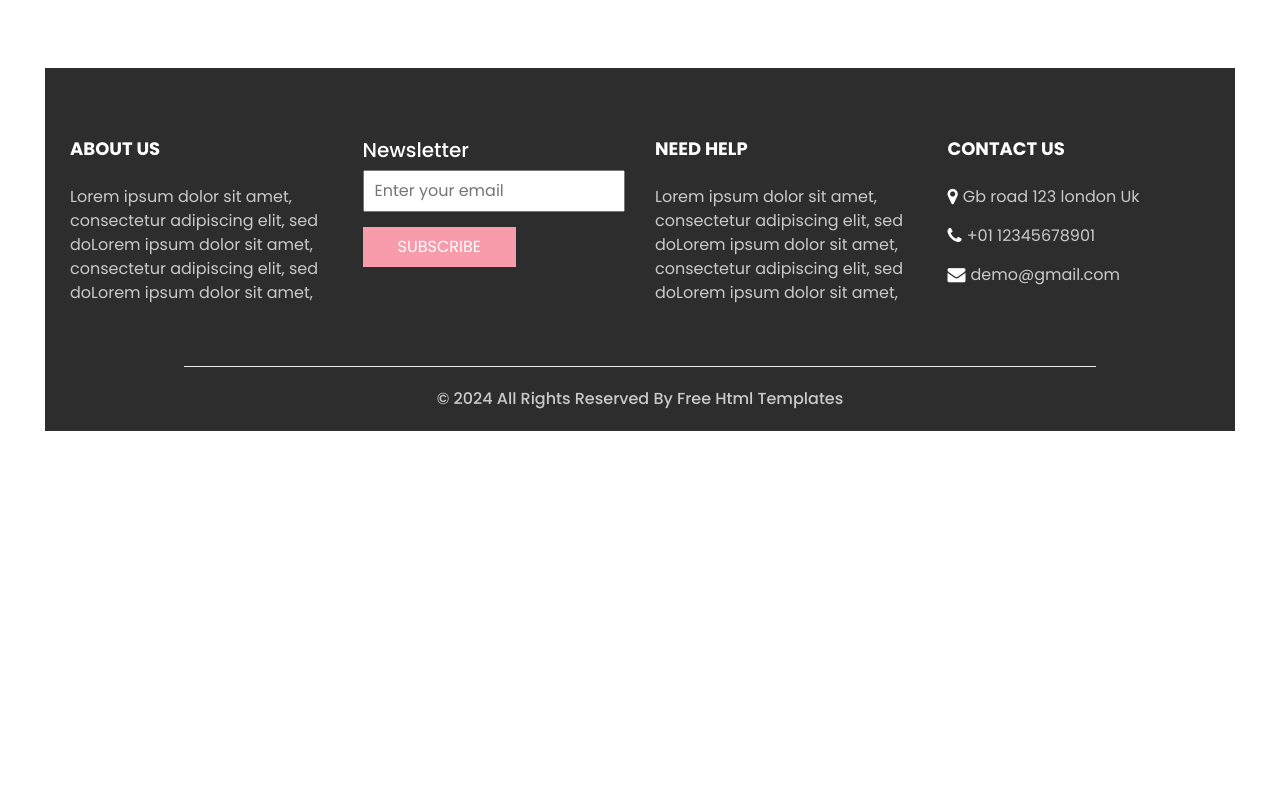
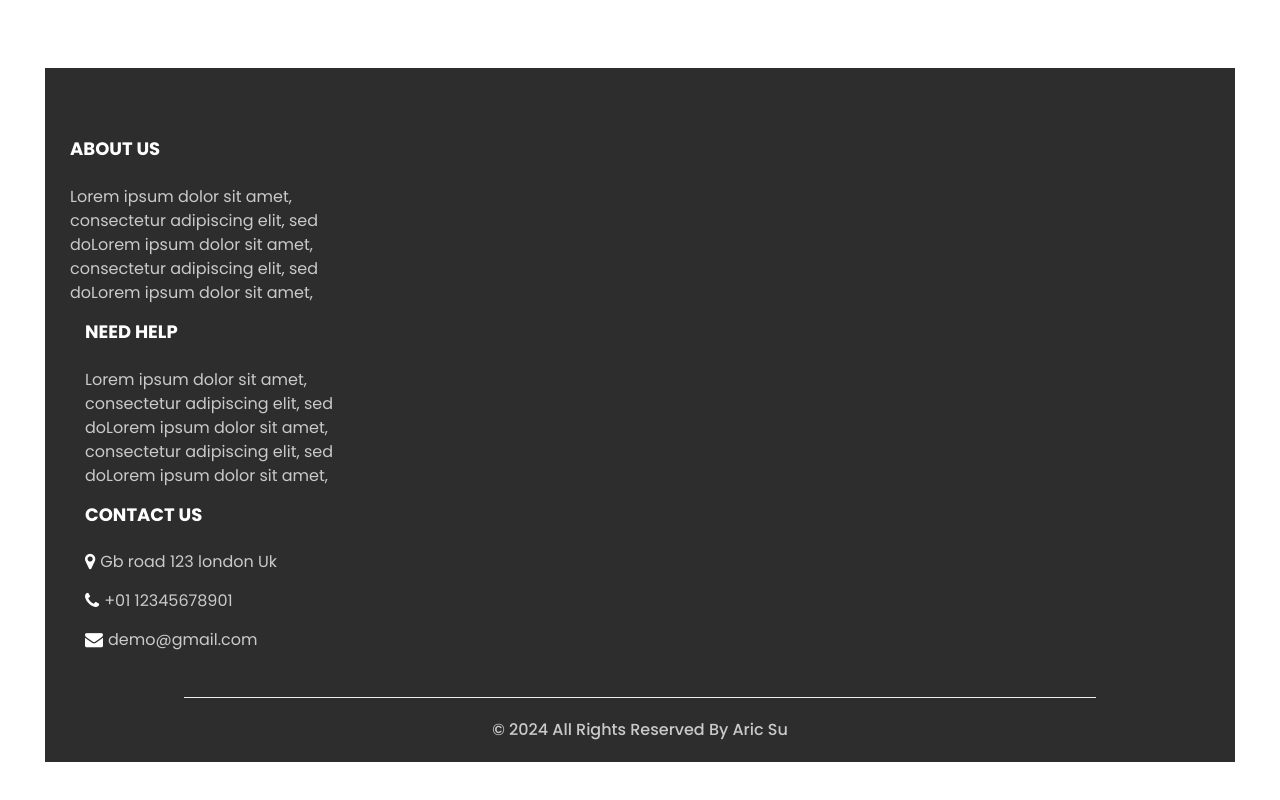
Before and after one commit to CythinaZ/CythinaZ, a plain HTML site: page index.html in a window 1280 px wide. Shown: the part 4357-5157 px from the top of the page. Before the commit the page ends 4833 px from the top, so only its background shows below. Drawn offline with nearby package versions, Linux system fonts and the light colour scheme.

```diff
--- a/index.html
+++ b/index.html
@@ -900,18 +900,6 @@
               Lorem ipsum dolor sit amet, consectetur adipiscing elit, sed doLorem ipsum dolor sit amet, consectetur adipiscing elit, sed doLorem ipsum dolor sit amet,
             </p>
           </div>
-          <div class="col-md-6 col-lg-3">
-            <div class="info_form ">
-              <h5>
-                Newsletter
-              </h5>
-              <form action="#">
-                <input type="email" placeholder="Enter your email">
-                <button>
-                  Subscribe
-                </button>
-              </form>
-            </div>
           </div>
           <div class="col-md-6 col-lg-3">
             <h6>
@@ -948,7 +936,7 @@
       <div class="container">
         <p>
           &copy; <span id="displayYear"></span> All Rights Reserved By
-          <a href="https://html.design/">Free Html Templates</a>
+          <a href="https://github.com/aricsu/">Aric Su</a>
         </p>
       </div>
     </footer>
```
